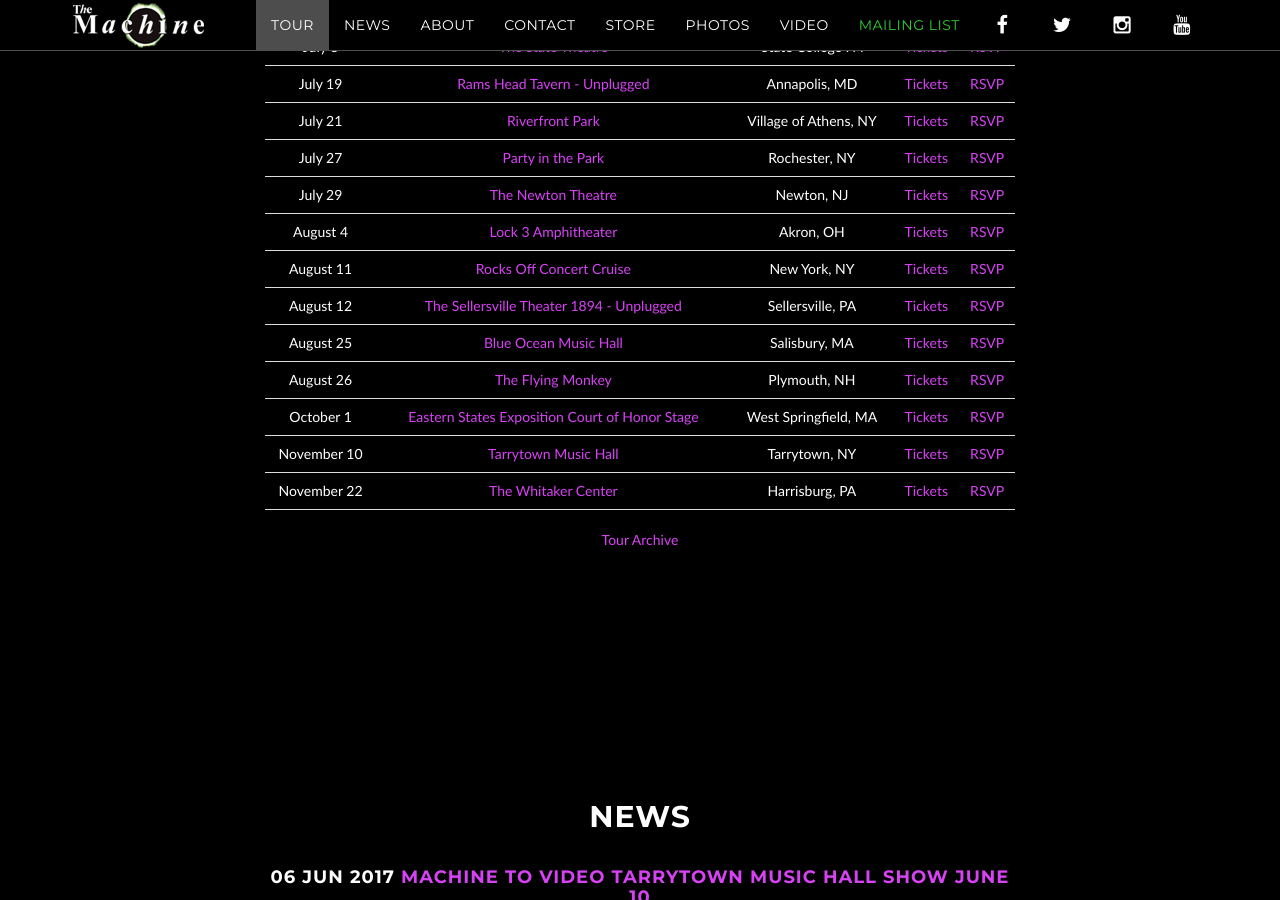
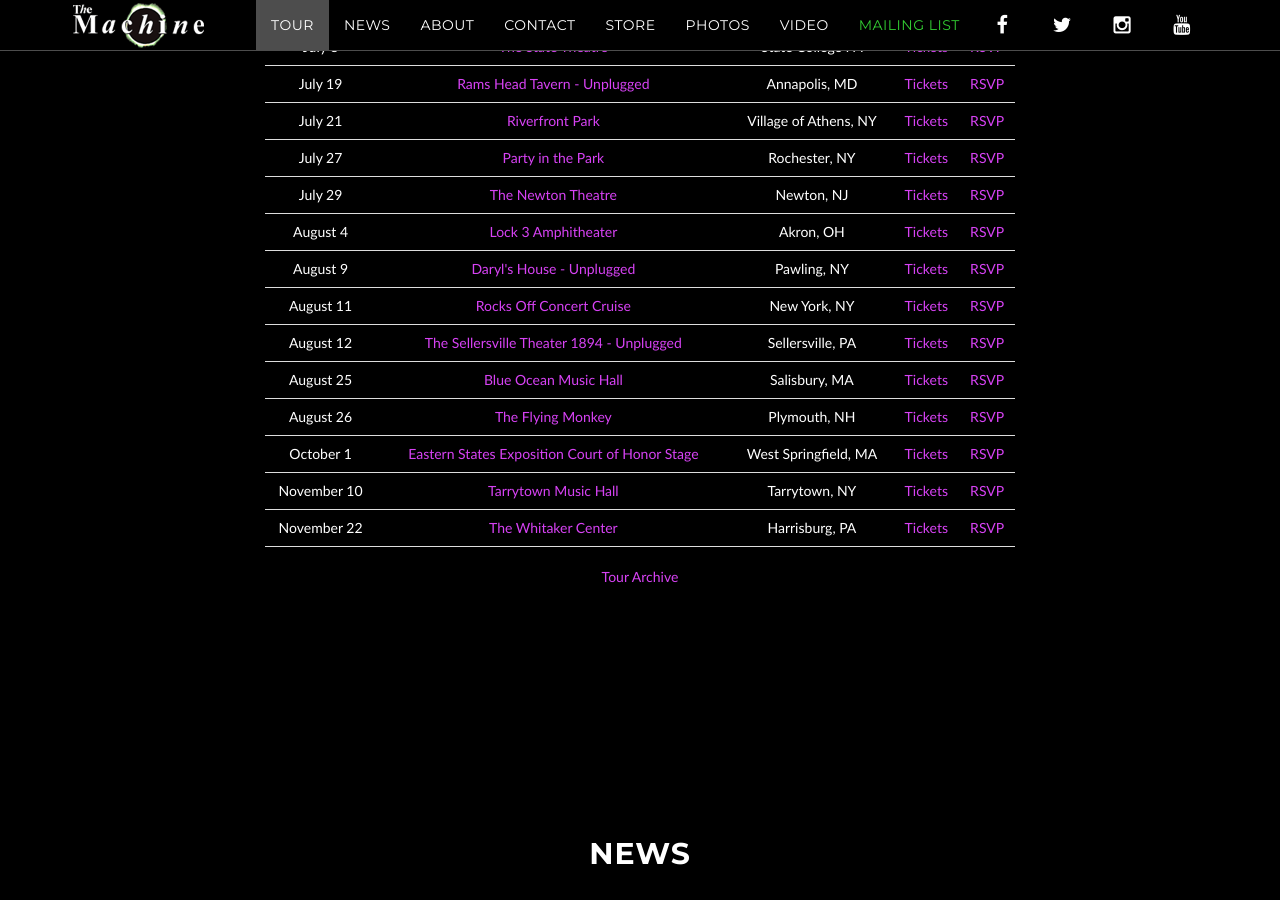
Before and after one commit to machineweb/machineweb.github.io, a Jekyll site: the page built from index.html, in a window 1280 px wide and 900 px high, scrolled down 1064 px. Built offline with Jekyll 4.4.1, drawn with Linux system fonts in a browser that asks for light colours; comment, search, counter and statistics services are not loaded.

Commit message:
New tour item

```diff
--- a/_data/tour.yml
+++ b/_data/tour.yml
@@ -3063,3 +3063,11 @@
     tickets-url: "https://tickets.tarrytownmusichall.org/"
     rsvp-url: "https://www.facebook.com/events/320837175004074/?context=create&previousaction=create&ref=5&page_id_source=56922104274&sid_create=4243948242&action_history=[%7B%22surface%22%3A%22create_dialog%22%2C%22mechanism%22%3A%22page_create_dialog%22%2C%22extra_data%22%3A[]%7D]&has_source=1"
     order: "1510293600000"
+
+  - date: "August 9 2017"
+    venue: "Daryl's House - Unplugged"
+    venue-url: "http://www.darylshouseclub.com/shows"
+    location: "Pawling, NY"
+    tickets-url: ""
+    rsvp-url: ""
+    order: "1502251200000"
```
